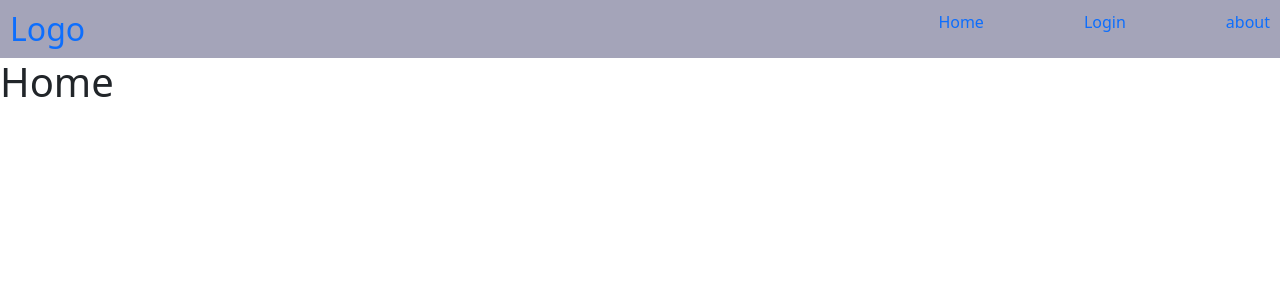
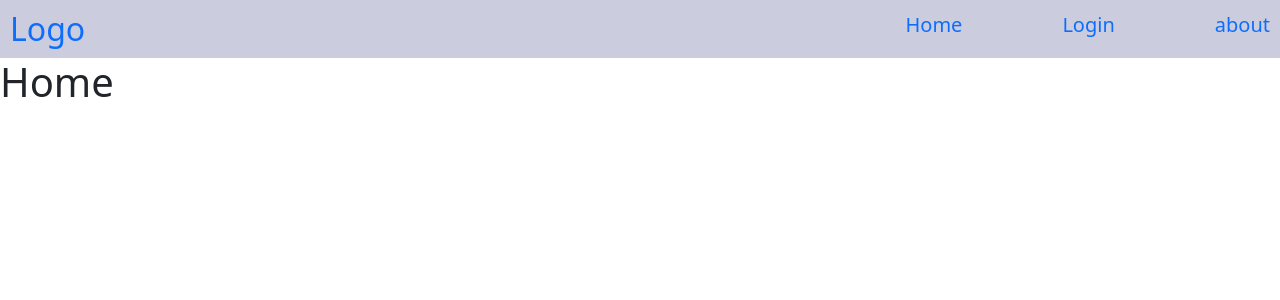
Before and after one commit to yahoowecanwork2/Learning-React, a React (Vite) app: page / in a window 1280 px wide. Shown: the top 300 px of the page. Built offline with nearby package versions, Linux system fonts and the light colour scheme.

Commit message:
navbar with the help of router

```diff
--- a/src/css/header.css
+++ b/src/css/header.css
@@ -6,8 +6,9 @@ body {
 .header {
     display: flex;
     justify-content: space-between;
-    background-color: rgb(164, 164, 185);
+    background-color: rgb(204, 204, 223);
     padding: 10px;
+    color: black;
 }
 
 .header .link h2 {
@@ -16,6 +17,7 @@ body {
 
 .header .link {
     text-decoration: none;
+    font-size: 20px;
 }
 
 .list {
```
